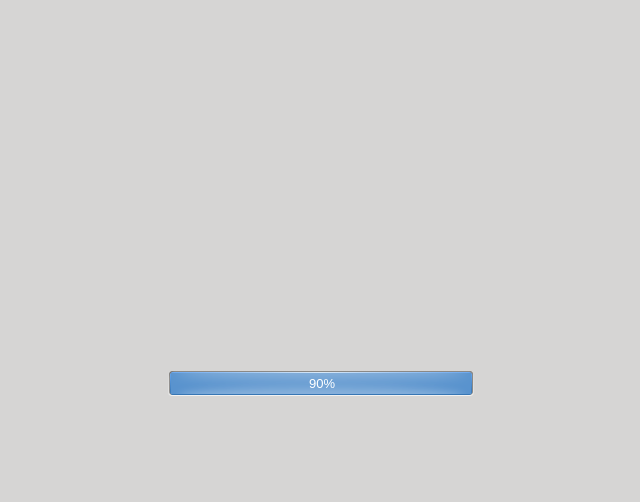
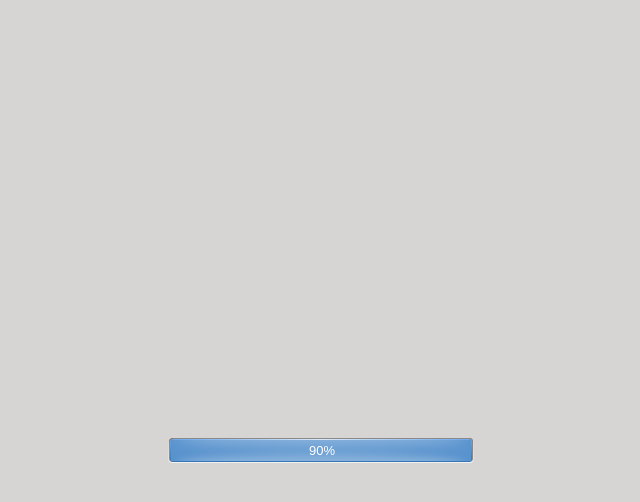
Before and after one commit to attilaolah/attilaolah.github.io, a Jekyll site: the page demos/pure-css-progress-bar.html, which Jekyll copies as it is, in a window 1280 px wide. Shown: the top 502 px of the page, without its empty margins (319-959 px from the left). Built offline with Jekyll 4.4.1, drawn with Linux system fonts in a browser that asks for light colours.

Commit message:
fix height

```diff
--- a/demos/pure-css-progress-bar.html
+++ b/demos/pure-css-progress-bar.html
@@ -33,8 +33,8 @@
       .table {
         display: table;
         width: 100%;
-        height: 85%;
-        min-height: 85%;
+        height: 100%;
+        min-height: 100%;
       }
       .table .cell {
         display: table-cell;
```
